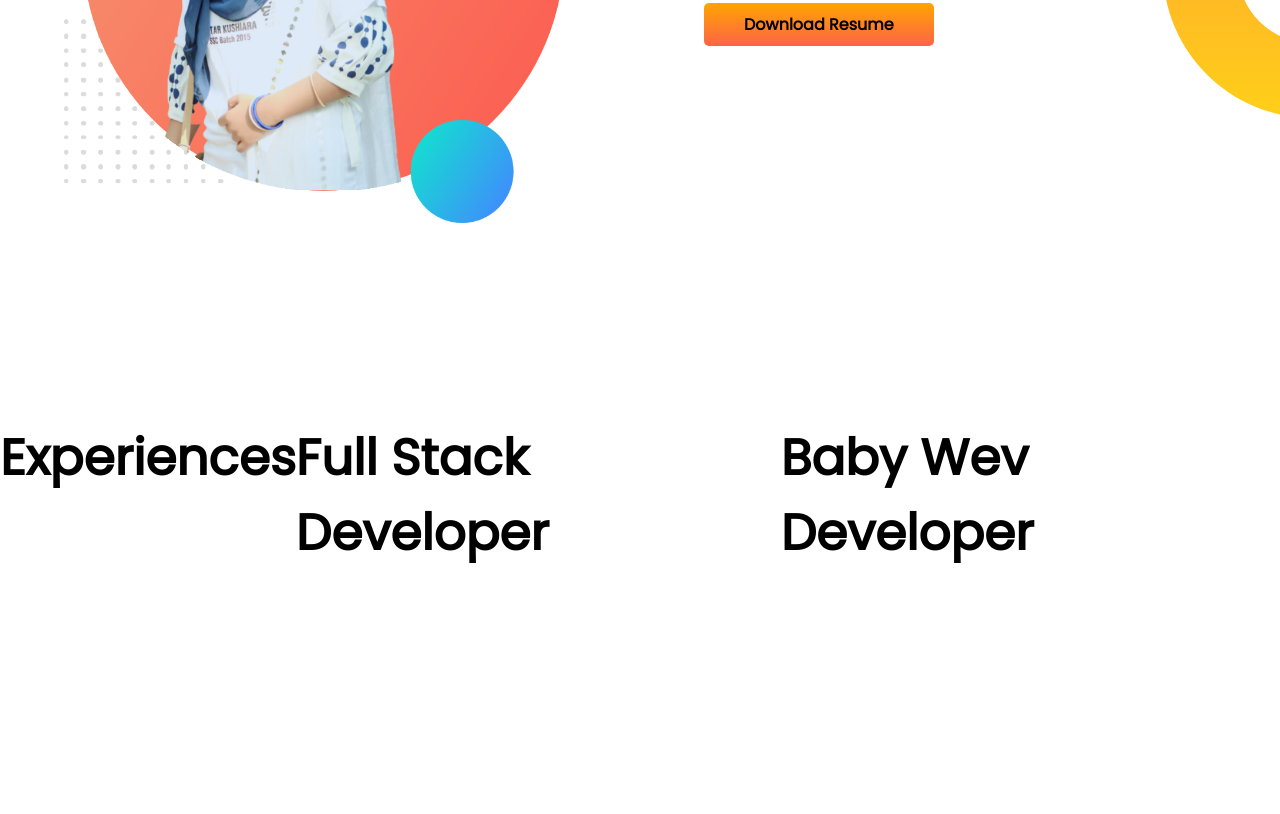
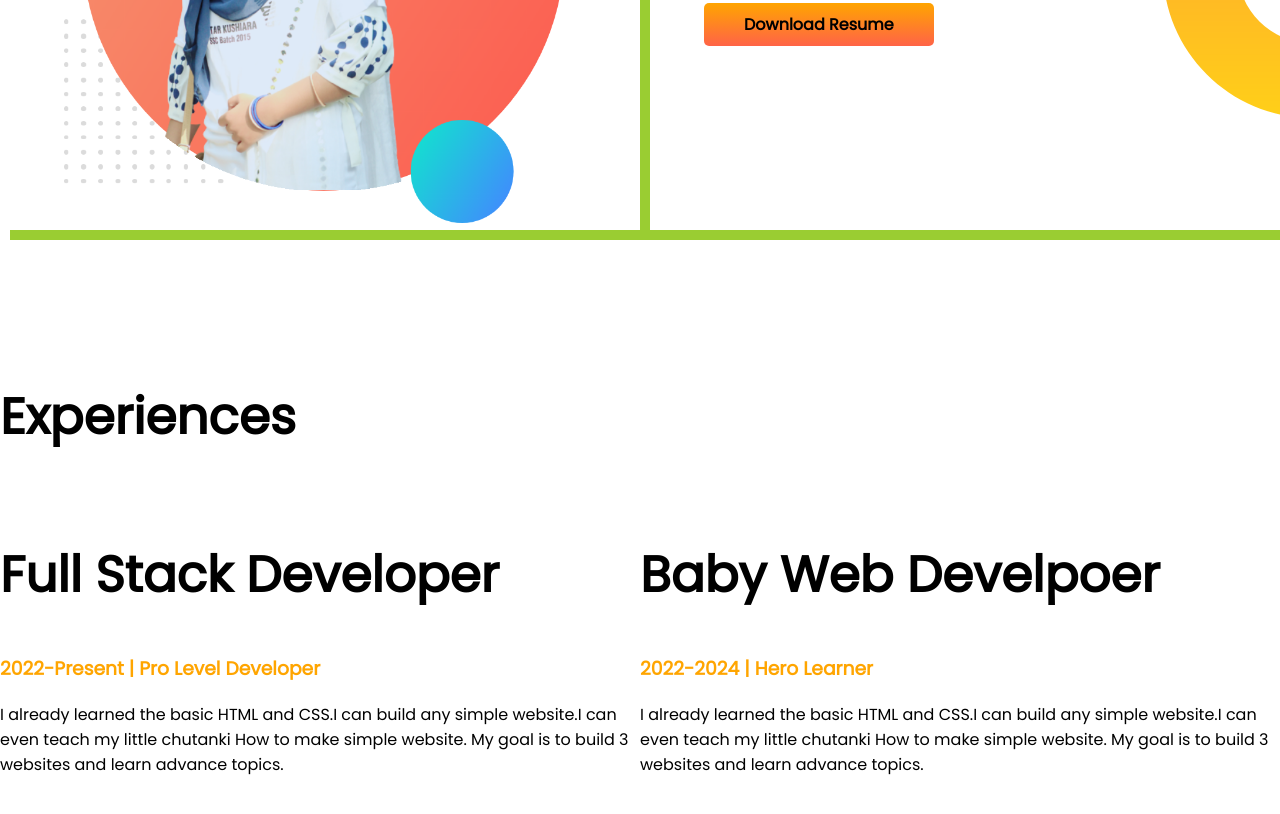
Before and after one commit to marjanamahii/developer-portfolio, a plain HTML site: page index.html in a window 1280 px wide. Shown: the part 984-1798 px from the top of the page. Before the commit the page ends 1747 px from the top, so only its background shows below. Drawn offline with Linux system fonts and the light colour scheme.

```diff
--- a/index.html
+++ b/index.html
@@ -12,7 +12,7 @@
 
 </head>
 <body>
-    <section>
+    <section class="top-banner flexible-container">
         <div class="half-width">
             <h1>Welcome To</h1>
             <h1><span class="orange-color">Mahi's</span> World</h1>
@@ -22,10 +22,10 @@
             </div>
 
             <div class="half-width">
-                <img src="/images/marjana-bg.png" alt="">
+                <img src="./images/marjana-bg.png" alt="">
             </div>
     </section>
-    <section class="dream-big">
+    <section class="dream-big flexible-container">
         <div class="half-width">
             <img src="/images/marjana-bg.png" alt="">
         </div>
@@ -40,12 +40,19 @@
     </section>
     <section class="experience-area">
         <h1>Experiences</h1>
-        <div>
-            <h1>Full Stack Developer</h1>
+        <div class="flexible-container">
+            <div class="experience-item">
+                <h1>Full Stack Developer</h1>
+                <h3 class="orange-color">2022-Present | Pro Level Developer</h3>
+                <p>I already learned the basic HTML and CSS.I can build any simple website.I can even teach my little chutanki How to make simple website. My goal is to build 3 websites and learn advance topics.</p>
+            </div>
+            <div class="experience-item">
+                <h1>Baby Web Develpoer</h1>
+                <h3 class="orange-color">2022-2024 | Hero Learner</h3>
+                <p>I already learned the basic HTML and CSS.I can build any simple website.I can even teach my little chutanki How to make simple website. My goal is to build 3 websites and learn advance topics.</p>
+            </div>
         </div>
-        <div>
-            <h1>Baby Wev Developer</h1>
-        </div>
+
     </section>
 </body>
 </html>
--- a/style.css
+++ b/style.css
@@ -9,13 +9,14 @@ h1{
 .orange-color{
     color: orange;
 }
-section{
+.flexible-container{
     display: flex;
     margin-bottom: 150px;
 }
 .half-width{
     width: 50%;
     padding-left: 5%;
+    box-shadow: 10px 10px yellowgreen;
 }
 .half-width img{
     width: 90%;
```
